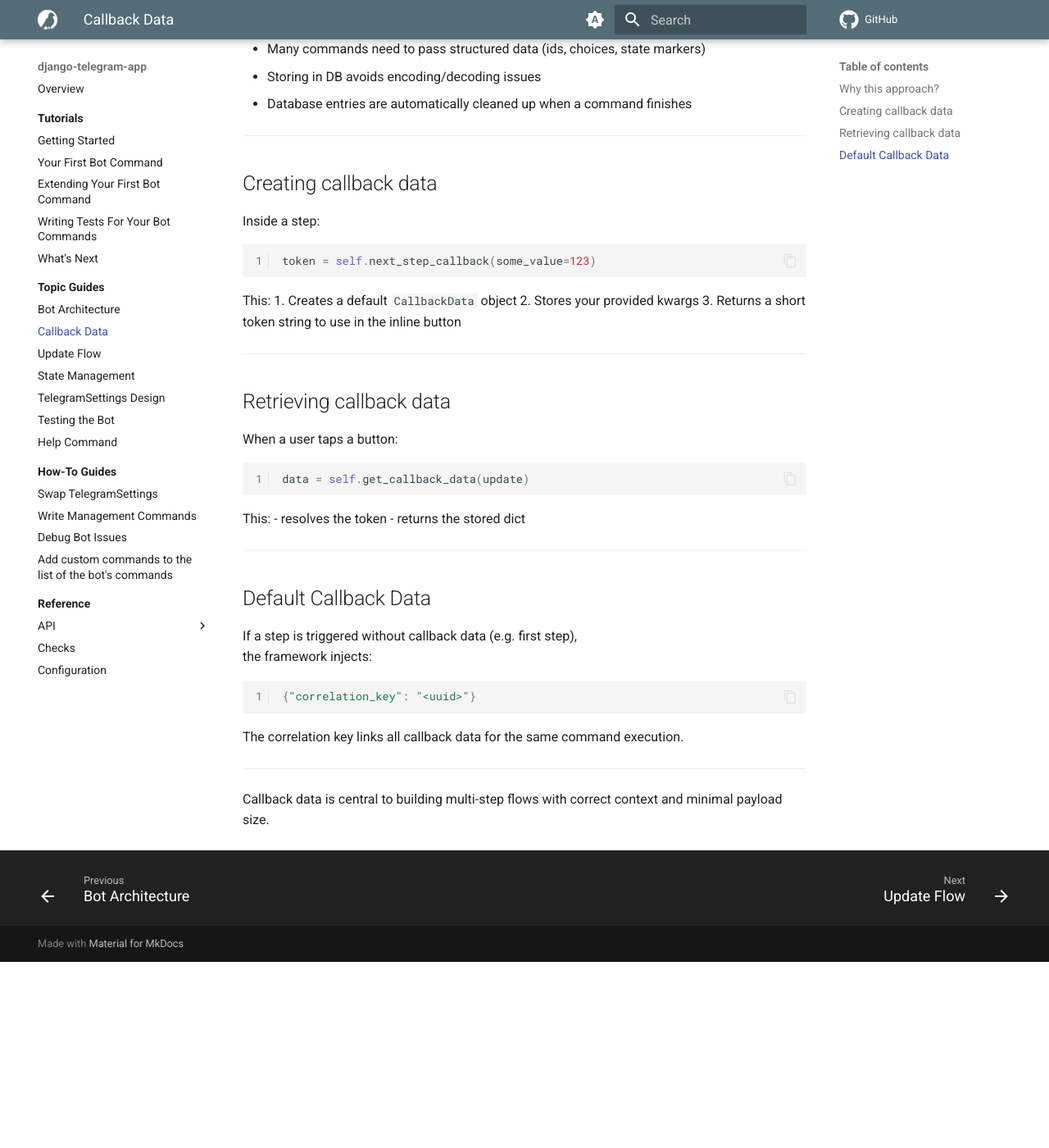
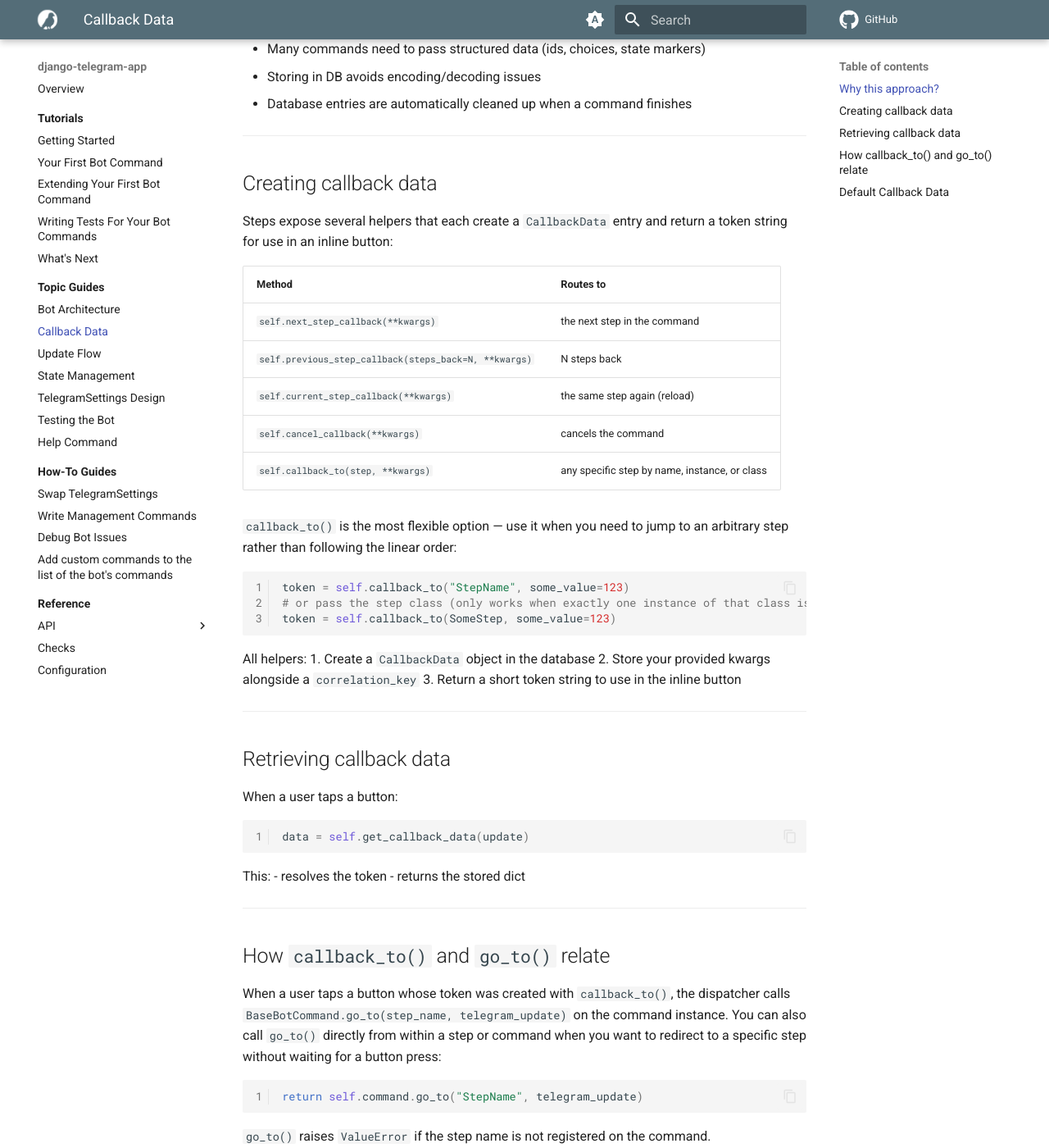
Before and after one commit to shifqu/django-telegram-app, an MkDocs documentation site: the page built from docs/topics/callback-data.md, in a window 1280 px wide and 1400 px high, scrolled down 390 px. Shown: the whole window at 82% size. Built offline with MkDocs 1.6.1 and Material for MkDocs 9.7.7, drawn with Linux system fonts in a browser that asks for light colours; comment, search, counter and statistics services are not loaded; before the commit the page ends 1563 px from its top, so only the background shows below that.

Commit message:
docs: add go_to and misc fixes

````diff
--- a/docs/topics/callback-data.md
+++ b/docs/topics/callback-data.md
@@ -16,16 +16,28 @@ the library stores structured data in the `CallbackData` model and inserts a sho
 
 ## Creating callback data
 
-Inside a step:
+Steps expose several helpers that each create a `CallbackData` entry and return a token string for use in an inline button:
+
+| Method | Routes to |
+|---|---|
+| `self.next_step_callback(**kwargs)` | the next step in the command |
+| `self.previous_step_callback(steps_back=N, **kwargs)` | N steps back |
+| `self.current_step_callback(**kwargs)` | the same step again (reload) |
+| `self.cancel_callback(**kwargs)` | cancels the command |
+| `self.callback_to(step, **kwargs)` | any specific step by name, instance, or class |
+
+`callback_to()` is the most flexible option — use it when you need to jump to an arbitrary step rather than following the linear order:
 
 ```python
-token = self.next_step_callback(some_value=123)
+token = self.callback_to("StepName", some_value=123)
+# or pass the step class (only works when exactly one instance of that class is registered):
+token = self.callback_to(SomeStep, some_value=123)
 ```
 
-This:
-1. Creates a default `CallbackData` object
-2. Stores your provided kwargs
-3. Returns a short token string to use in the inline button
+All helpers:
+1. Create a `CallbackData` object in the database
+2. Store your provided kwargs alongside a `correlation_key`
+3. Return a short token string to use in the inline button
 
 ---
 
@@ -43,6 +55,18 @@ This:
 
 ---
 
+## How `callback_to()` and `go_to()` relate
+
+When a user taps a button whose token was created with `callback_to()`, the dispatcher calls `BaseBotCommand.go_to(step_name, telegram_update)` on the command instance. You can also call `go_to()` directly from within a step or command when you want to redirect to a specific step without waiting for a button press:
+
+```python
+return self.command.go_to("StepName", telegram_update)
+```
+
+`go_to()` raises `ValueError` if the step name is not registered on the command.
+
+---
+
 ## Default Callback Data
 
 If a step is triggered without callback data (e.g. first step),
````
Also changed, not shown: docs/howto/write-management-commands.md (+2 -0 lines), docs/topics/bot-architecture.md (+1 -2 lines), docs/topics/testing.md (+2 -2 lines).
